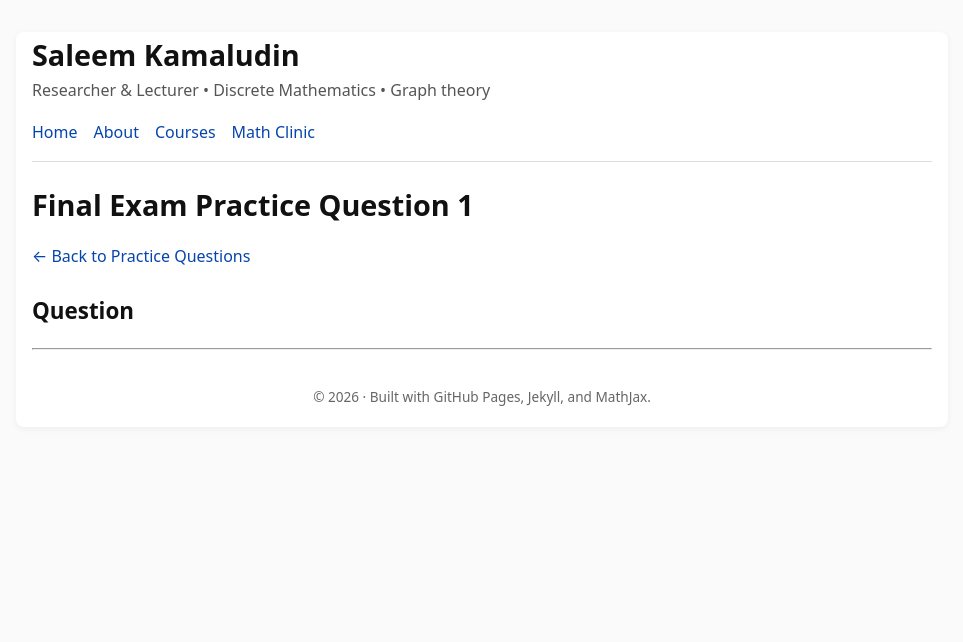
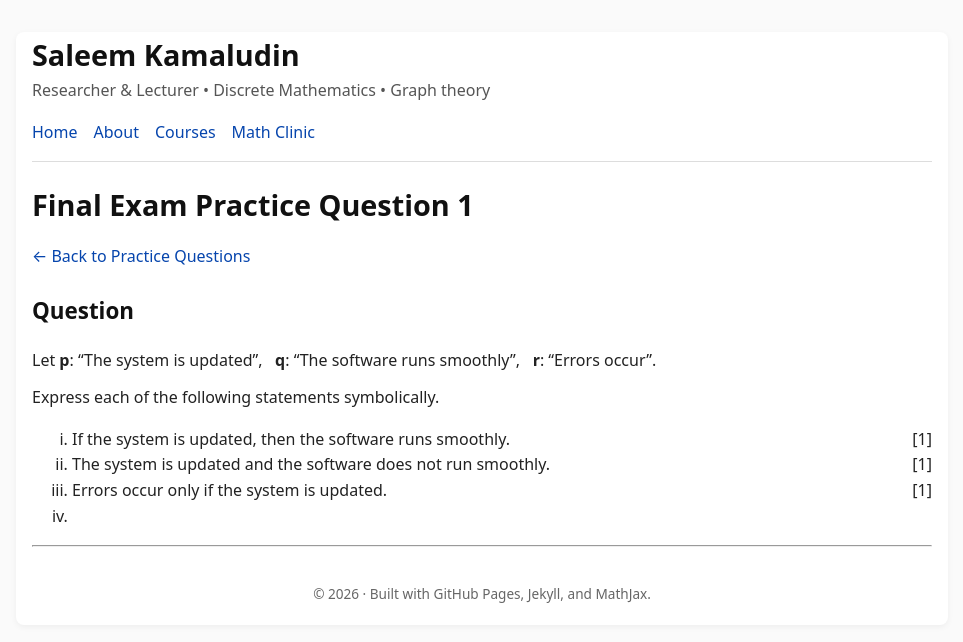
Before and after one commit to SaleemKamaludin/SaleemKamaludin.github.io, a Jekyll site: the page built from courses/comp1604/final-exam-practice/question-1.md, in a window 1280 px wide. Shown: the top 642 px of the page, without its empty margins (158-1121 px from the left). Built offline with Jekyll 4.4.1, drawn with Linux system fonts in a browser that asks for light colours.

Commit message:
Update question-1.md

```diff
--- a/courses/comp1604/final-exam-practice/question-1.md
+++ b/courses/comp1604/final-exam-practice/question-1.md
@@ -12,7 +12,7 @@ title: Final Exam Practice Question 1
 <h2>Question</h2>
 
 
-<!--
+<!--   -->
 
 <p>
 Let <strong>p</strong>: “The system is updated”, &nbsp;
@@ -40,4 +40,5 @@ Let <strong>p</strong>: “The system is updated”, &nbsp;
     Errors occur only if the system is updated.
     <span style="float: right;">[1]</span>
   </li>
- -->
+
+<li>
```
